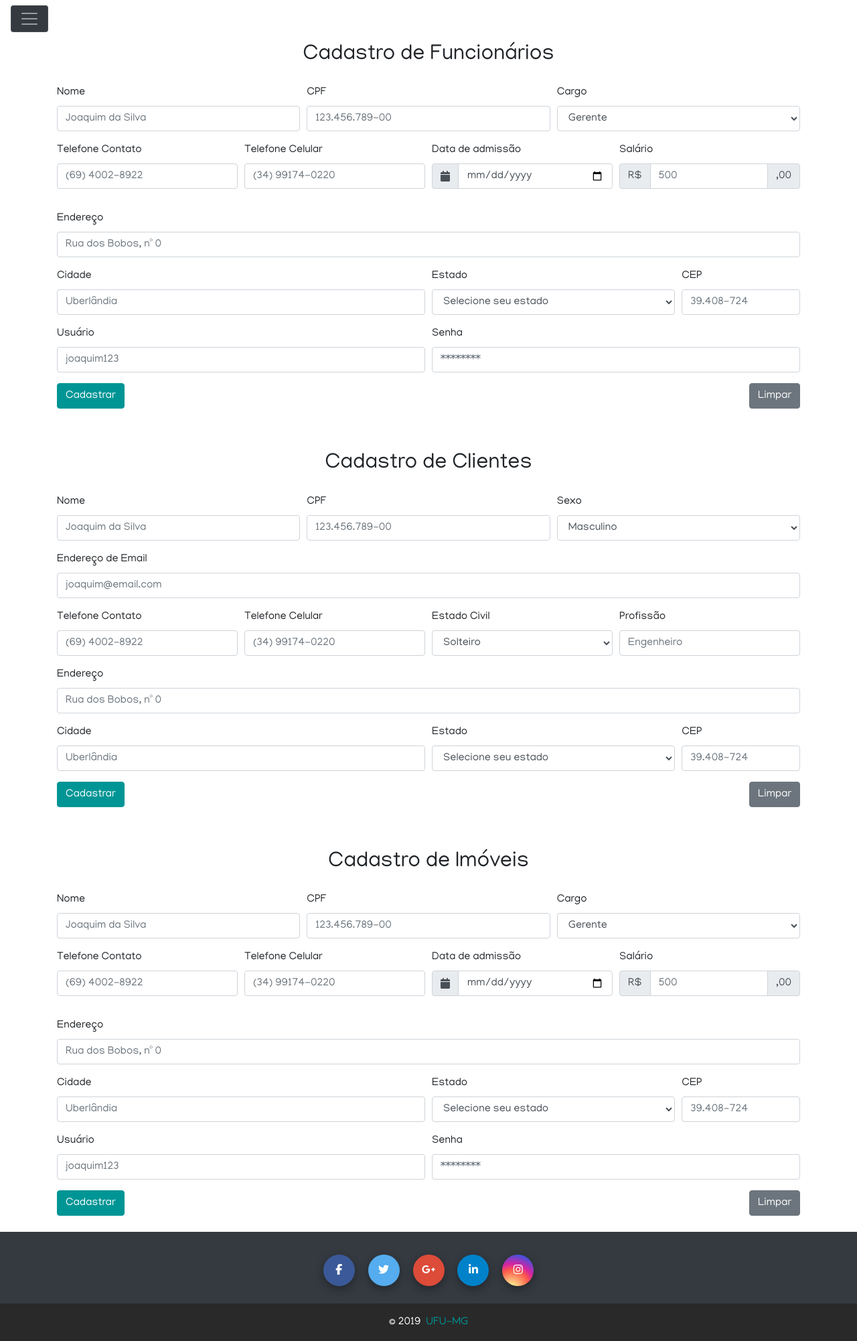
After one commit to tornellihenrique/trabalho-ppi-imobiliaria, a PHP site: page /adm.html in a window 1280 px wide. The commit adds this page. Shown: the whole page at 67% size. Run offline with PHP 8.4, Linux system fonts and the light colour scheme; some libraries are stand-ins or nearby versions.

Commit message:
tela de adm

```diff
--- /dev/null
+++ b/src/adm.html
@@ -0,0 +1,365 @@
+<!DOCTYPE html>
+<html lang="pt-br">
+
+<head>
+    <meta charset="UTF-8">
+    <meta name="viewport" content="width=device-width, initial-scale=1, shrink-to-fit=no">
+    <title>Sweet Home Alabama</title>
+    <link rel="stylesheet" href="assets/css/bootstrap.min.css">
+    <link rel="shortcut icon" href="assets/images/favicon.png" type="image/x-icon">
+
+    <link href="https://fonts.googleapis.com/css?family=Manjari&display=swap" rel="stylesheet">
+    <link rel="stylesheet" href="assets/css/style.css">
+    <link rel="stylesheet" href="assets/css/predefinied-styles.css">
+    <script src="https://kit.fontawesome.com/ebe8a9ac3c.js"></script>
+</head>
+
+<body>
+    <div class="pos-f-t">
+        <nav class="navbar navbar-dark fixed-top bg-transparent">
+            <button class="navbar-toggler bg-dark" type="button" data-toggle="collapse"
+                data-target="#navbarToggleExternalContent" aria-controls="navbarToggleExternalContent"
+                aria-expanded="false" aria-label="Toggle navigation">
+                <span class="navbar-toggler-icon"></span>
+            </button>
+        </nav>
+        <div class="collapse custom-navbar-collapse fixed-top" id="navbarToggleExternalContent">
+            <div class="custom-menu-bg bg-dark vh-100 pt-3">
+                <h6 class="text-white h4 pl-4">Menu</h6>
+                <ul class="custom-menu mt-3">
+                    <li class="custom-menu-item px-3 py-2 pointer">
+                        <a class="text-decoration-none text-white">Cadastro de funcionários da imobiliário</a>
+                    </li>
+                    <li class="custom-menu-item px-3 py-2 pointer">
+                        <a class="text-decoration-none text-white">Cadastro de clientes (proprietários dos imóveis)</a>
+                    </li>
+                    <li class="custom-menu-item px-3 py-2 pointer">
+                        <a class="text-decoration-none text-white">Cadastro de imóveis</a>
+                    </li>
+                    <li class="custom-menu-item px-3 py-2 pointer">
+                        <a class="text-decoration-none text-white">Listagem dos funcionários cadastrados</a>
+                    </li>
+                    <li class="custom-menu-item px-3 py-2 pointer">
+                        <a class="text-decoration-none text-white">Listagem dos clientes cadastrados</a>
+                    </li>
+                    <li class="custom-menu-item px-3 py-2 pointer">
+                        <a class="text-decoration-none text-white">Listagem dos imóveis cadastrados</a>
+                    </li>
+                    <li class="custom-menu-item px-3 py-2 pointer">
+                        <a class="text-decoration-none text-white">Listagem dos interesses dos usuários nos imóveis</a>
+                    </li>
+                    <li class="custom-menu-item px-3 py-2 pointer">
+                        <a class="text-decoration-none text-white">Sair</a>
+                    </li>
+                </ul>
+            </div>
+        </div>
+    </div>
+    <div class="container">
+        <section class="mt-5 pt-3">
+            <h2 class="text-center">Cadastro de Funcionários</h2>
+            <div class="my-4">
+                <form>
+                    <div class="form-row">
+                        <div class="form-group col-12 col-md-4">
+                            <label for="inputEmail4">Nome</label>
+                            <input type="text" class="form-control" id="inputEmail4" placeholder="Joaquim da Silva">
+                        </div>
+                        <div class="form-group col-12 col-md-4">
+                            <label for="inputPassword4">CPF</label>
+                            <input type="text" class="form-control" id="inputPassword4" placeholder="123.456.789-00">
+                        </div>
+                        <div class="form-group col-12 col-md-4">
+                            <label for="exampleFormControlSelect1">Cargo</label>
+                            <select class="form-control" id="exampleFormControlSelect1">
+                                <option>Gerente</option>
+                                <option>Pedreiro</option>
+                                <option>Vendedor</option>
+                                <option>Youtuber</option>
+                            </select>
+                        </div>
+                    </div>
+                    <div class="form-row">
+                        <div class="form-group col-12 col-md-3">
+                            <label for="inputEmail4">Telefone Contato</label>
+                            <input type="text" class="form-control" id="inputEmail4" placeholder="(69) 4002-8922">
+                        </div>
+                        <div class="form-group col-12 col-md-3">
+                            <label for="inputPassword4">Telefone Celular</label>
+                            <input type="text" class="form-control" id="inputPassword4" placeholder="(34) 99174-0220">
+                        </div>
+                        <div class="form-group col-12 col-md-3">
+                            <label for="inputPassword4">Data de admissão</label>
+                            <div class="input-group mb-3">
+                                <div class="input-group-prepend">
+                                    <span class="input-group-text">
+                                        <i class="fas fa-calendar"></i>
+                                    </span>
+                                </div>
+                                <input type="date" class="form-control" placeholder="10/10/1990">
+                            </div>
+                        </div>
+                        <div class="form-group col-12 col-md-3">
+                            <label for="inputPassword4">Salário</label>
+                            <div class="input-group mb-3">
+                                <div class="input-group-prepend">
+                                    <span class="input-group-text">R$</span>
+                                </div>
+                                <input type="number" class="form-control" placeholder="500">
+                                <div class="input-group-append">
+                                    <span class="input-group-text">,00</span>
+                                </div>
+                            </div>
+                        </div>
+                    </div>
+                    <div class="form-group">
+                        <label for="inputAddress">Endereço</label>
+                        <input type="text" class="form-control" id="inputAddress" placeholder="Rua dos Bobos, nº 0">
+                    </div>
+                    <div class="form-row">
+                        <div class="form-group col-md-6">
+                            <label for="inputCity">Cidade</label>
+                            <input type="text" class="form-control" id="inputCity" placeholder="Uberlândia">
+                        </div>
+                        <div class="form-group col-md-4">
+                            <label for="inputEstado">Estado</label>
+                            <select id="inputEstado" class="form-control">
+                                <option selected>Selecione seu estado</option>
+                                <option>...</option>
+                            </select>
+                        </div>
+                        <div class="form-group col-md-2">
+                            <label for="inputCEP">CEP</label>
+                            <input type="text" class="form-control" id="inputCEP" placeholder="39.408-724">
+                        </div>
+                    </div>
+                    <div class="form-row">
+                        <div class="form-group col-md-6">
+                            <label for="inputCity">Usuário</label>
+                            <input type="text" class="form-control" id="inputCity" placeholder="joaquim123">
+                        </div>
+                        <div class="form-group col-md-6">
+                            <label for="inputCity">Senha</label>
+                            <input type="password" class="form-control" id="inputCity" placeholder="********">
+                        </div>
+                    </div>
+                    <div class="d-flex justify-content-between">
+                        <button type="submit" class="btn btn-primary">Cadastrar</button>
+                        <button type="reset" class="btn btn-secondary">Limpar</button>
+                    </div>
+                </form>
+            </div>
+        </section>
+        <section class="mt-5 pt-3">
+            <h2 class="text-center">Cadastro de Clientes</h2>
+            <div class="my-4">
+                <form>
+                    <div class="form-row">
+                        <div class="form-group col-12 col-md-4">
+                            <label for="inputEmail4">Nome</label>
+                            <input type="text" class="form-control" id="inputEmail4" placeholder="Joaquim da Silva">
+                        </div>
+                        <div class="form-group col-12 col-md-4">
+                            <label for="inputPassword4">CPF</label>
+                            <input type="text" class="form-control" id="inputPassword4" placeholder="123.456.789-00">
+                        </div>
+                        <div class="form-group col-12 col-md-4">
+                            <label for="exampleFormControlSelect1">Sexo</label>
+                            <select class="form-control" id="exampleFormControlSelect1">
+                                <option>Masculino</option>
+                                <option>Feminino</option>
+                                <option>Outro</option>
+                            </select>
+                        </div>
+                    </div>
+                    <div class="form-group">
+                        <label for="inputPassword4">Endereço de Email</label>
+                        <input type="email" class="form-control" id="inputPassword4" placeholder="joaquim@email.com">
+                    </div>
+                    <div class="form-row">
+                        <div class="form-group col-12 col-md-3">
+                            <label for="inputEmail4">Telefone Contato</label>
+                            <input type="text" class="form-control" id="inputEmail4" placeholder="(69) 4002-8922">
+                        </div>
+                        <div class="form-group col-12 col-md-3">
+                            <label for="inputPassword4">Telefone Celular</label>
+                            <input type="text" class="form-control" id="inputPassword4" placeholder="(34) 99174-0220">
+                        </div>
+                        <div class="form-group col-12 col-md-3">
+                            <label for="exampleFormControlSelect1">Estado Civil</label>
+                            <select class="form-control" id="exampleFormControlSelect1">
+                                <option>Solteiro</option>
+                                <option>Namorando</option>
+                                <option>Casado</option>
+                                <option>Divorciado</option>
+                            </select>
+                        </div>
+                        <div class="form-group col-12 col-md-3">
+                            <label for="inputEmail4">Profissão</label>
+                            <input type="text" class="form-control" id="inputEmail4" placeholder="Engenheiro">
+                        </div>
+                    </div>
+                    <div class="form-group">
+                        <label for="inputAddress">Endereço</label>
+                        <input type="text" class="form-control" id="inputAddress" placeholder="Rua dos Bobos, nº 0">
+                    </div>
+                    <div class="form-row">
+                        <div class="form-group col-md-6">
+                            <label for="inputCity">Cidade</label>
+                            <input type="text" class="form-control" id="inputCity" placeholder="Uberlândia">
+                        </div>
+                        <div class="form-group col-md-4">
+                            <label for="inputEstado">Estado</label>
+                            <select id="inputEstado" class="form-control">
+                                <option selected>Selecione seu estado</option>
+                                <option>...</option>
+                            </select>
+                        </div>
+                        <div class="form-group col-md-2">
+                            <label for="inputCEP">CEP</label>
+                            <input type="text" class="form-control" id="inputCEP" placeholder="39.408-724">
+                        </div>
+                    </div>
+                    <div class="d-flex justify-content-between">
+                        <button type="submit" class="btn btn-primary">Cadastrar</button>
+                        <button type="reset" class="btn btn-secondary">Limpar</button>
+                    </div>
+                </form>
+            </div>
+        </section>
+        <section class="mt-5 pt-3">
+            <h2 class="text-center">Cadastro de Imóveis</h2>
+            <div class="my-4">
+                <form>
+                    <div class="form-row">
+                        <div class="form-group col-12 col-md-4">
+                            <label for="inputEmail4">Nome</label>
+                            <input type="text" class="form-control" id="inputEmail4" placeholder="Joaquim da Silva">
+                        </div>
+                        <div class="form-group col-12 col-md-4">
+                            <label for="inputPassword4">CPF</label>
+                            <input type="text" class="form-control" id="inputPassword4" placeholder="123.456.789-00">
+                        </div>
+                        <div class="form-group col-12 col-md-4">
+                            <label for="exampleFormControlSelect1">Cargo</label>
+                            <select class="form-control" id="exampleFormControlSelect1">
+                                <option>Gerente</option>
+                                <option>Pedreiro</option>
+                                <option>Vendedor</option>
+                                <option>Youtuber</option>
+                            </select>
+                        </div>
+                    </div>
+                    <div class="form-row">
+                        <div class="form-group col-12 col-md-3">
+                            <label for="inputEmail4">Telefone Contato</label>
+                            <input type="text" class="form-control" id="inputEmail4" placeholder="(69) 4002-8922">
+                        </div>
+                        <div class="form-group col-12 col-md-3">
+                            <label for="inputPassword4">Telefone Celular</label>
+                            <input type="text" class="form-control" id="inputPassword4" placeholder="(34) 99174-0220">
+                        </div>
+                        <div class="form-group col-12 col-md-3">
+                            <label for="inputPassword4">Data de admissão</label>
+                            <div class="input-group mb-3">
+                                <div class="input-group-prepend">
+                                    <span class="input-group-text">
+                                        <i class="fas fa-calendar"></i>
+                                    </span>
+                                </div>
+                                <input type="date" class="form-control" placeholder="10/10/1990">
+                            </div>
+                        </div>
+                        <div class="form-group col-12 col-md-3">
+                            <label for="inputPassword4">Salário</label>
+                            <div class="input-group mb-3">
+                                <div class="input-group-prepend">
+                                    <span class="input-group-text">R$</span>
+                                </div>
+                                <input type="number" class="form-control" placeholder="500">
+                                <div class="input-group-append">
+                                    <span class="input-group-text">,00</span>
+                                </div>
+                            </div>
+                        </div>
+                    </div>
+                    <div class="form-group">
+                        <label for="inputAddress">Endereço</label>
+                        <input type="text" class="form-control" id="inputAddress" placeholder="Rua dos Bobos, nº 0">
+                    </div>
+                    <div class="form-row">
+                        <div class="form-group col-md-6">
+                            <label for="inputCity">Cidade</label>
+                            <input type="text" class="form-control" id="inputCity" placeholder="Uberlândia">
+                        </div>
+                        <div class="form-group col-md-4">
+                            <label for="inputEstado">Estado</label>
+                            <select id="inputEstado" class="form-control">
+                                <option selected>Selecione seu estado</option>
+                                <option>...</option>
+                            </select>
+                        </div>
+                        <div class="form-group col-md-2">
+                            <label for="inputCEP">CEP</label>
+                            <input type="text" class="form-control" id="inputCEP" placeholder="39.408-724">
+                        </div>
+                    </div>
+                    <div class="form-row">
+                        <div class="form-group col-md-6">
+                            <label for="inputCity">Usuário</label>
+                            <input type="text" class="form-control" id="inputCity" placeholder="joaquim123">
+                        </div>
+                        <div class="form-group col-md-6">
+                            <label for="inputCity">Senha</label>
+                            <input type="password" class="form-control" id="inputCity" placeholder="********">
+                        </div>
+                    </div>
+                    <div class="d-flex justify-content-between">
+                        <button type="submit" class="btn btn-primary">Cadastrar</button>
+                        <button type="reset" class="btn btn-secondary">Limpar</button>
+                    </div>
+                </form>
+            </div>
+        </section>
+    </div>
+    <footer class="page-footer font-small bg-secondary text-white pt-4">
+        <div class="container">
+            <ul class="list-unstyled list-inline text-center">
+                <li class="list-inline-item">
+                    <a class="btn-floating btn-fb mx-1">
+                        <i class="fab fa-facebook-f"> </i>
+                    </a>
+                </li>
+                <li class="list-inline-item">
+                    <a class="btn-floating btn-tw mx-1">
+                        <i class="fab fa-twitter"> </i>
+                    </a>
+                </li>
+                <li class="list-inline-item">
+                    <a class="btn-floating btn-gplus mx-1">
+                        <i class="fab fa-google-plus-g"> </i>
+                    </a>
+                </li>
+                <li class="list-inline-item">
+                    <a class="btn-floating btn-li mx-1">
+                        <i class="fab fa-linkedin-in"> </i>
+                    </a>
+                </li>
+                <li class="list-inline-item">
+                    <a class="btn-floating btn-instagram mx-1">
+                        <i class="fab fa-instagram"> </i>
+                    </a>
+                </li>
+            </ul>
+        </div>
+        <div class="footer-info py-3 d-flex align-items-center justify-content-center">
+            © 2019
+            <a class="text-decoration-none ml-2" href="http://www.ufu.br/">UFU-MG</a>
+        </div>
+    </footer>
+    <script src="assets/js/jquery-3.3.1.slim.min.js"></script>
+    <script src="assets/js/popper.min.js"></script>
+    <script src="assets/js/bootstrap.min.js"></script>
+</body>
+
+</html>
--- a/src/assets/css/style.css
+++ b/src/assets/css/style.css
@@ -1,4 +1,4 @@
-body {
+* {
     font-family: 'Manjari', sans-serif;
 }
 
@@ -76,6 +76,7 @@ body {
     background: linear-gradient(45deg, rgba(0, 0, 0, 0.7), rgba(0, 0, 0, 0.9)), url(../images/bg-2.png) center no-repeat;
     background-size: cover;
     min-height: 440px;
+    background-attachment: fixed;
 }
 
 .missions-section {}
```
Also changed, not shown: src/home.html (+55 -6 lines).
